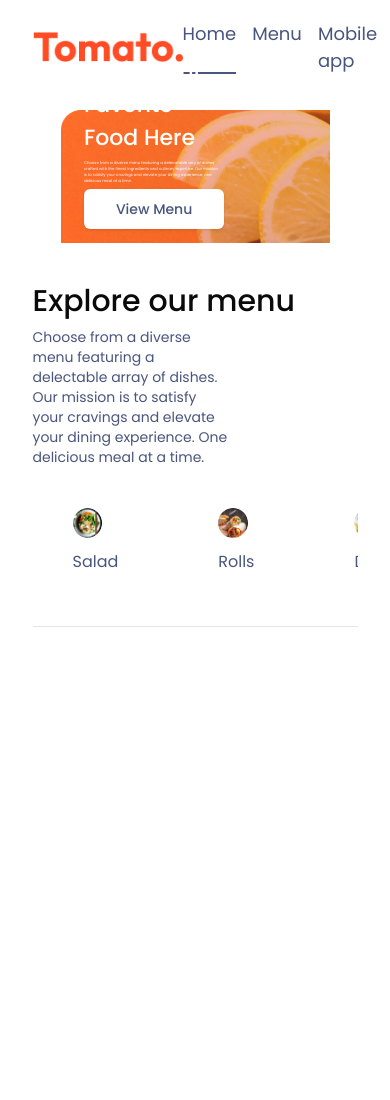
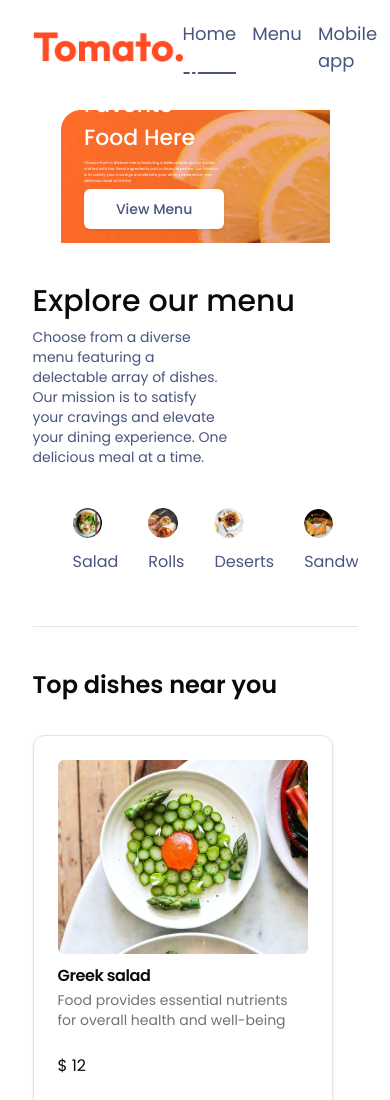
Before and after one commit to Randomtanvir/Food_del_app_react, a React (Vite) app: page / in a window 390 px wide. Shown: the top 1100 px of the page. Before the commit the page ends 844 px from the top, so only its background shows below. Built offline with nearby package versions, Linux system fonts and the light colour scheme.

Commit message:
contex ans  foodDisplay component ready

```diff
--- /dev/null
+++ b/src/Contex/StoreContex.jsx
@@ -0,0 +1,21 @@
+import { createContext, useContext } from "react";
+import { food_list } from "../Assets/assets";
+
+export const StoreContex = createContext(null);
+
+// eslint-disable-next-line react/prop-types
+const StoreContexProvider = ({ children }) => {
+  const contexValue = {
+    food_list,
+  };
+  return (
+    <StoreContex.Provider value={contexValue}>{children}</StoreContex.Provider>
+  );
+};
+
+export const useFoodItem = () => {
+  const value = useContext(StoreContex);
+  return value;
+};
+
+export default StoreContexProvider;
--- a/src/Pages/Home/Home.jsx
+++ b/src/Pages/Home/Home.jsx
@@ -1,4 +1,5 @@
 import ExploreMenu from "@/components/ExploreMenu/ExploreMenu";
+import FoodDisplay from "@/components/FoodDisplay/FoodDisplay";
 import Hader from "@/components/Header/Hader";
 import { useState } from "react";
 
@@ -10,6 +11,7 @@ const Home = () => {
     <div>
       <Hader />
       <ExploreMenu category={category} setCategory={setCategory} />
+      <FoodDisplay />
     </div>
   );
 };
--- a/src/components/ExploreMenu/ExploreMenu.jsx
+++ b/src/components/ExploreMenu/ExploreMenu.jsx
@@ -11,7 +11,7 @@ const ExploreMenu = ({ category, setCategory }) => {
           mission is to satisfy your cravings and elevate your dining
           experience. One delicious meal at a time.
         </p>
-        <dir className="flex justify-between gap-[100px] text-center my-[30px] items-center overflow-x-scroll lg:overflow-auto">
+        <dir className="flex justify-between gap-[30px] text-center my-[30px] items-center overflow-x-scroll lg:overflow-auto">
           {menu_list.map((item, index) => (
             <div
               key={index}
--- /dev/null
+++ b/src/components/FoodDisplay/FoodDisplay.jsx
@@ -0,0 +1,31 @@
+import React from "react";
+import { useFoodItem } from "@/Contex/StoreContex";
+import FoodItems from "../FoodItems/FoodItems";
+
+const FoodDisplay = () => {
+  const { food_list } = useFoodItem();
+  console.log(food_list);
+
+  return (
+    <div>
+      <h1 className="mt-4 text-[max(2vw,24px)] font-semibold">
+        Top dishes near you
+      </h1>
+      <div className="grid grid-cols-[repeat(auto-fill,_minmax(270px,_1fr))] mt-8 gap-7 gap-y-12 items-center content-center">
+        {food_list.map((item, index) => (
+          <FoodItems
+            key={index}
+            id={item._id}
+            name={item.name}
+            image={item.image}
+            price={item.price}
+            description={item.description}
+            category={item.category}
+          />
+        ))}
+      </div>
+    </div>
+  );
+};
+
+export default FoodDisplay;
--- /dev/null
+++ b/src/components/FoodItems/FoodItems.jsx
@@ -0,0 +1,31 @@
+import React from "react";
+import {
+  Card,
+  CardContent,
+  CardDescription,
+  CardFooter,
+  CardHeader,
+  CardTitle,
+} from "@/components/ui/card";
+
+// eslint-disable-next-line react/prop-types
+const FoodItems = ({ id, name, image, price, description, category }) => {
+  return (
+    <div className="max-w-[300px]">
+      <Card>
+        <CardHeader>
+          <img src={image} className="rounded-md mb-2 w-full" alt="" />
+          <CardTitle>{name}</CardTitle>
+          <CardDescription>{description}</CardDescription>
+        </CardHeader>
+        <CardContent>
+          <p>$ {price}</p>
+        </CardContent>
+        <CardFooter>
+          <p>{category}</p>
+        </CardFooter>
+      </Card>
+    </div>
+  );
+};
+export default FoodItems;
--- /dev/null
+++ b/src/components/ui/card.jsx
@@ -0,0 +1,50 @@
+import * as React from "react"
+
+import { cn } from "@/lib/utils"
+
+const Card = React.forwardRef(({ className, ...props }, ref) => (
+  <div
+    ref={ref}
+    className={cn("rounded-xl border bg-card text-card-foreground shadow", className)}
+    {...props} />
+))
+Card.displayName = "Card"
+
+const CardHeader = React.forwardRef(({ className, ...props }, ref) => (
+  <div
+    ref={ref}
+    className={cn("flex flex-col space-y-1.5 p-6", className)}
+    {...props} />
+))
+CardHeader.displayName = "CardHeader"
+
+const CardTitle = React.forwardRef(({ className, ...props }, ref) => (
+  <h3
+    ref={ref}
+    className={cn("font-semibold leading-none tracking-tight", className)}
+    {...props} />
+))
+CardTitle.displayName = "CardTitle"
+
+const CardDescription = React.forwardRef(({ className, ...props }, ref) => (
+  <p
+    ref={ref}
+    className={cn("text-sm text-muted-foreground", className)}
+    {...props} />
+))
+CardDescription.displayName = "CardDescription"
+
+const CardContent = React.forwardRef(({ className, ...props }, ref) => (
+  <div ref={ref} className={cn("p-6 pt-0", className)} {...props} />
+))
+CardContent.displayName = "CardContent"
+
+const CardFooter = React.forwardRef(({ className, ...props }, ref) => (
+  <div
+    ref={ref}
+    className={cn("flex items-center p-6 pt-0", className)}
+    {...props} />
+))
+CardFooter.displayName = "CardFooter"
+
+export { Card, CardHeader, CardFooter, CardTitle, CardDescription, CardContent }
--- a/src/main.jsx
+++ b/src/main.jsx
@@ -3,9 +3,12 @@ import { createRoot } from "react-dom/client";
 import App from "./App.jsx";
 import "./index.css";
 import { BrowserRouter } from "react-router-dom";
+import StoreContexProvider from "./Contex/StoreContex.jsx";
 
 createRoot(document.getElementById("root")).render(
   <BrowserRouter>
-    <App />
+    <StoreContexProvider>
+      <App />
+    </StoreContexProvider>
   </BrowserRouter>
 );
```
